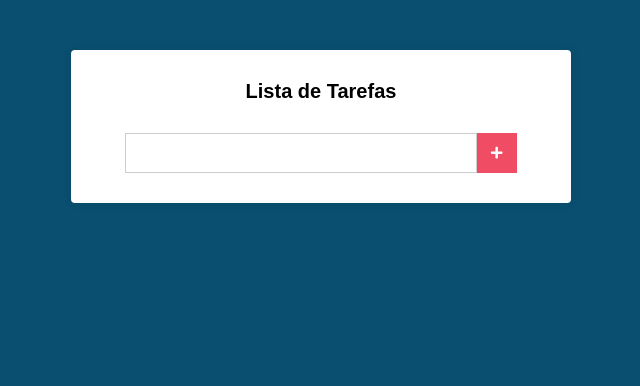
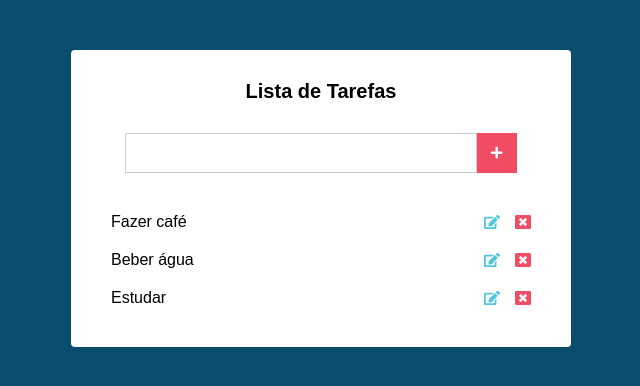
Before and after one commit to oldrado-jr/lista-tarefas, a React (Create React App) app: page / in a window 1280 px wide. Shown: the top 386 px of the page, without its empty margins (319-959 px from the left). Built offline with nearby package versions, Linux system fonts and the light colour scheme.

Commit message:
feat: add tasks list style

```diff
--- a/src/components/Main.css
+++ b/src/components/Main.css
@@ -37,3 +37,44 @@
   align-items: center;
   justify-content: center;
 }
+
+.tasks {
+  margin-top: 30px;
+}
+
+.tasks li {
+  display: flex;
+  align-items: center;
+  justify-content: space-between;
+  padding: 10px;
+}
+
+.tasks li:hover {
+  background: #51c5de;
+  transition: background 0.2s;
+}
+
+.tasks li div {
+  display: flex;
+  align-items: center;
+}
+
+.tasks li .edit {
+  margin-right: 15px;
+  color: #51c5de;
+}
+
+.tasks li .delete {
+  color: #f04c64;
+}
+
+.tasks li .edit,
+.tasks li .delete {
+  cursor: pointer;
+}
+
+.tasks li:hover .edit,
+.tasks li:hover .delete {
+  color: #000000;
+  transition: background 0.2s;
+}
--- a/src/components/Main.js
+++ b/src/components/Main.js
@@ -1,34 +1,47 @@
 import React, { Component } from 'react';
 
 // Form
-import { FaPlus } from 'react-icons/fa';
+import { FaPlus, FaEdit, FaWindowClose } from 'react-icons/fa';
 
 import './Main.css';
 
 class Main extends Component {
   state = {
-    task: '',
+    taskName: '',
+    taskList: ['Fazer café', 'Beber água', 'Estudar'],
   };
 
   handleChange = (e) => {
     this.setState({
-      task: e.target.value,
+      taskName: e.target.value,
     });
   };
 
   render() {
-    const { task } = this.state;
+    const { taskName, taskList } = this.state;
 
     return (
       <div className="main">
         <h1>Lista de Tarefas</h1>
 
         <form action="#" className="form">
-          <input type="text" onChange={this.handleChange} value={task} />
+          <input type="text" onChange={this.handleChange} value={taskName} />
           <button type="submit">
             <FaPlus />
           </button>
         </form>
+
+        <ul className="tasks">
+          {taskList.map((task) => (
+            <li key={task}>
+              {task}
+              <div>
+                <FaEdit className="edit" />
+                <FaWindowClose className="delete" />
+              </div>
+            </li>
+          ))}
+        </ul>
       </div>
     );
   }
```
